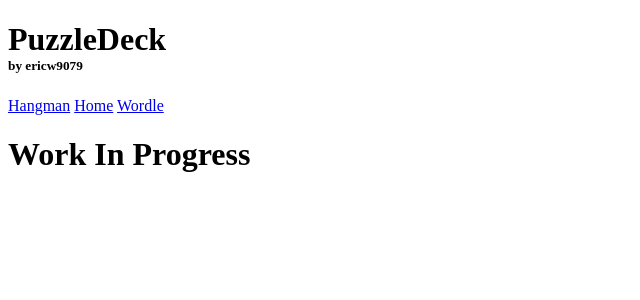
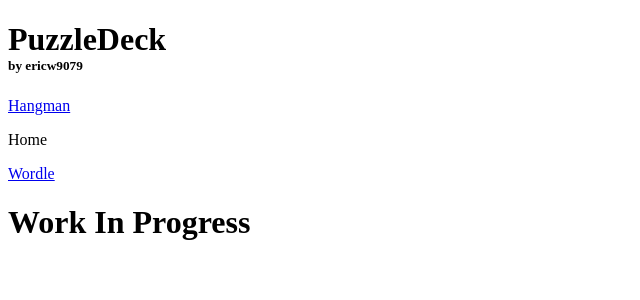
Before and after one commit to ericw9079/PuzzleDeck, a Jekyll site: the page built from docs/index.html, in a window 1280 px wide. Shown: the top 300 px of the page, without its empty margins (0-640 px from the left). Built offline with Jekyll 4.4.1, drawn with Linux system fonts in a browser that asks for light colours.

Commit message:
Update default.html

```diff
--- a/docs/_layouts/default.html
+++ b/docs/_layouts/default.html
@@ -21,9 +21,9 @@
 				by ericw9079
 			</h5>
 			<nav>
-			{% for p in site.pages %}
+			{% for p in site.html_pages |  %}
 				{% if p.url == page.url %}
-					<a href={{ p.url }} class="selected">{{ p.title | default: p.name }}</a>
+					<p class="selected">{{ p.title | default: p.name }}</p>
 				{% else %}
 					<a href={{ p.url }}>{{ p.title | default: p.name }}</a>
 				{% endif %}
```
